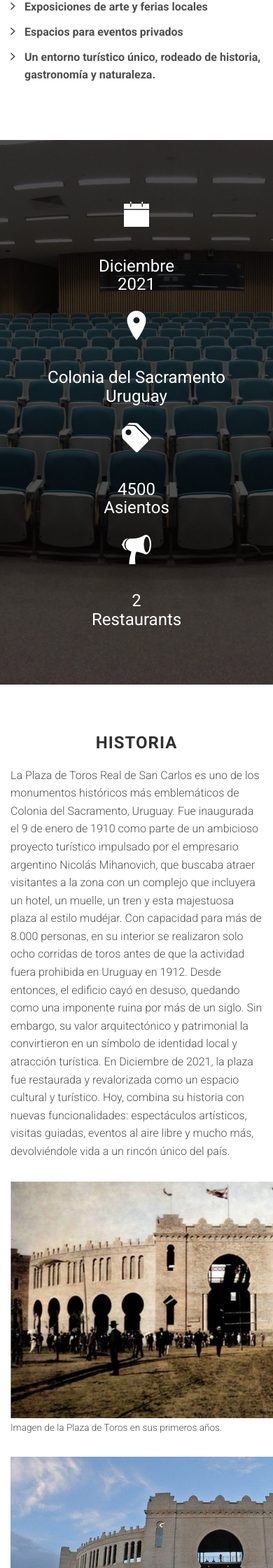
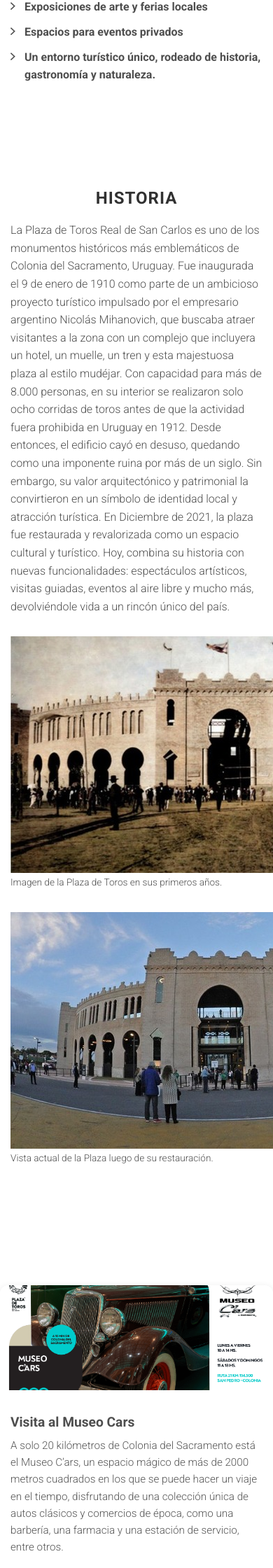
Before and after one commit to Citadin2025/demo-proyecto-plazatoros, a PHP site: page / in a window 390 px wide; the page is wider, and only the part inside the window is pictured. Shown: the part 1825-4065 px from the top of that part at 70% size. Run offline with PHP 8.4, Linux system fonts and the light colour scheme; some libraries are stand-ins or nearby versions.

Commit message:
Cambios y Agregar Eventos

```diff
--- a/assets/css/main.css
+++ b/assets/css/main.css
@@ -604,3 +604,56 @@ ul li {
 .site-footer .social-block li a:hover, .site-footer .social-block li a:focus {
   opacity: 0.8;
 }
+
+.card-container {
+  display: grid;
+  grid-template-columns: repeat(auto-fit, minmax(250px, 1fr));
+  gap: 20px;
+}
+
+.card {
+  background: #fff;
+  border-radius: 12px;
+  box-shadow: 0 2px 10px rgba(0, 0, 0, 0.1);
+  overflow: hidden;
+  transition: transform 0.2s;
+}
+
+.card:hover {
+  transform: translateY(-5px);
+}
+
+.card img {
+  width: 100%;
+  height: 150px;
+  object-fit: cover;
+}
+
+.card-content {
+  padding: 15px;
+}
+
+.card-title {
+  font-size: 1.2em;
+  margin-bottom: 10px;
+}
+
+.card-text {
+  font-size: 0.95em;
+  color: #555;
+}
+
+.card-button {
+  display: inline-block;
+  margin-top: 10px;
+  padding: 8px 12px;
+  background: #007bff;
+  color: #fff;
+  text-decoration: none;
+  border-radius: 6px;
+  transition: background 0.2s;
+}
+
+.card-button:hover {
+  background: #0056b3;
+}
--- a/index.html
+++ b/index.html
@@ -46,16 +46,17 @@
                     <!-- navigation menu -->
                     <li><a data-scroll href="#about">Introducción</a></li>
                     <li><a data-scroll href="#history">Historia</a></li>
-                    <li><a data-scroll href="#schedule">Instalaciónes</a></li>
-                    <li><a data-scroll href="#partner">Eventos</a></li>
-                    <li><a data-scroll href="#photos">Galeria</a></li>
-                    <li><a data-scroll href="#faq">Contactos</a></li>
+                    <li><a data-scroll href="#events">Eventos</a></li>
+                    <li><a data-scroll href="#facilites">Instalaciónes</a></li>
+                    <li><a data-scroll href="#gallery">Galeria</a></li>
+                    <li><a data-scroll href="#contacts">Contactos</a></li>
 
                 </ul>
             </div>
         </div><!-- /.container -->
     </nav>
 
+    <!-- MAIN PAGE -->
     <header id="site-header" class="site-header valign-center">
         <div class="intro">
 
@@ -70,6 +71,7 @@
         </div>
     </header>
 
+    <!-- INTRO -->
     <section id="about" class="section about">
         <div class="container">
             <div class="row">
@@ -108,37 +110,7 @@ Hoy, la Plaza renace como un espacio para la cultura, la música, el arte y los
         </div><!-- /.container -->
     </section>
 
-    <section id="banner_intro" class="section bg-image-1 facts text-center">
-        <div class="container">
-            <div class="row">
-                <div class="col-sm-3">
-
-                    <i class="ion-ios-calendar"></i>
-                    <h3>Diciembre<br>2021</h3>
-
-                </div>
-                <div class="col-sm-3">
-
-                    <i class="ion-ios-location"></i>
-                    <h3>Colonia del Sacramento<br>Uruguay</h3>
-
-                </div>
-                <div class="col-sm-3">
-
-                    <i class="ion-pricetags"></i>
-                    <h3>4500<br>Asientos</h3>
-
-                </div>
-                <div class="col-sm-3">
-
-                    <i class="ion-speakerphone"></i>
-                    <h3>2<br>Restaurants</h3>
-
-                </div>
-            </div><!-- row -->
-        </div><!-- container -->
-    </section>
-
+    <!-- HISTORIA -->
     <section id="history" class="section historia">
     <div class="container">
         <div class="row">
@@ -167,45 +139,49 @@ En Diciembre de 2021, la plaza fue restaurada y revalorizada como un espacio cul
     </div>
 </section>
 
+    <!-- EVENTOS -->
     <section id="events" class="section schedule">
-        <div class="container">
-            <div class="row">
-                <div class="col-md-12">
-                    <h3 class="section-title">Eventos</h3>
+         <div class="card-container">
+    <div class="card">
+      <img src="/demo-proyecto-plazatoros/assets/images/events/Evento Cars.png" alt="Visita al Museo Cars">
+      <div class="card-content">
+        <h3 class="card-title">Visita al Museo Cars</h3>
+        <p class="card-text">A solo 20 kilómetros de Colonia del Sacramento está el Museo C’ars, un espacio mágico de más de 2000 metros cuadrados en los que se puede hacer un viaje en el tiempo, disfrutando de una colección única de autos clásicos y comercios de época, como una barbería, una farmacia y una estación de servicio, entre otros.</p>
+        <a href="https://redtickets.uy/evento/VISITA-al-MUSEO-CARS--Mayo/21445/" class="card-button">Comprar Ticket</a>
       </div>
     </div>
-            <div class="row">
-                <div class="col-md-4 col-sm-6">
-                    <div class="schedule-box">
-                        <div class="time">
-                            <time datetime="09:00">09:00 am</time> - <time datetime="22:00">10:00 am</time>
-                        </div>
-                        <h3>Welcome and intro</h3>
-                        <p>Mustafizur Khan, SD Asia</p>
+
+    <div class="card">
+      <img src="https://assets.voxcity.com/uploads/blog_images/What-is-the-first-place-to-visit-when-you-travel-to-Rome_original.jpg" alt="Imagen 2">
+      <div class="card-content">
+        <h3 class="card-title">Roma</h3>
+        <p class="card-text">Ciudad histórica con ruinas antiguas y una rica cultura.</p>
+        <a href="#" class="card-button">Ver más</a>
       </div>
     </div>
-                <div class="col-md-4 col-sm-6">
-                    <div class="schedule-box">
-                        <div class="time">
-                            <time datetime="10:00">10:00 am</time> - <time datetime="22:00">10:00 am</time>
-                        </div>
-                        <h3>Tips and share</h3>
-                        <p>Mustafizur Khan, SD Asia</p>
+       <div class="card">
+      <img src="https://pohcdn.com/sites/default/files/styles/paragraph__live_banner__lb_image__1880bp/public/live_banner/Tokyo.jpg" alt="Imagen 3">
+      <div class="card-content">
+        <h3 class="card-title">Tokio</h3>
+        <p class="card-text">Metrópolis vibrante que combina tradición y modernidad.</p>
+        <a href="#" class="card-button">Ver más</a>
       </div>
     </div>
-                <div class="col-md-4 col-sm-6">
-                    <div class="schedule-box">
-                        <div class="time">
-                            <time datetime="10:00">10:00 am</time> - <time datetime="22:00">10:00 am</time>
-                        </div>
-                        <h3>View from the top</h3>
-                        <p>Mustafizur Khan, SD Asia</p>
+  <div class="card">
+      <img src="https://image-tc.galaxy.tf/wijpeg-7ellqz2uqv2l9plk30futx9jr/experiencias-machu-picchu_wide.jpg?crop=0%2C63%2C1200%2C675" alt="Imagen 4">
+      <div class="card-content">
+        <h3 class="card-title">Machu Picchua</h3>
+        <p class="card-text">Antigua ciudad inca en lo alto de los Andes peruanos.</p>
+        <a href="#" class="card-button">Ver más</a>
       </div>
     </div>
+    <!-- Acá podemos agregar más cards -->
+     <!-- Atte profe Mariano -->
   </div>
     </section>
 
-    <section id="partner" class="section partner">
+    <!-- INSTALACIÓNES -->
+    <section id="facilities" class="section partner">
         <div class="container">
             <div class="row">
                 <div class="col-md-12">
@@ -245,7 +221,7 @@ En Diciembre de 2021, la plaza fue restaurada y revalorizada como un espacio cul
 
 
 
-    <section id="photos" class="section photos">
+    <section id="gallery" class="section photos">
         <div class="container">
             <div class="row">
                 <div class="col-md-12">
@@ -296,7 +272,7 @@ En Diciembre de 2021, la plaza fue restaurada y revalorizada como un espacio cul
             </div>
         </div>
     </section>
-    <section id="faq" class="section faq">
+    <section id="contacts" class="section faq">
         <div class="container">
             <div class="row">
                 <div class="col-md-12">
```
Also changed, not shown: assets/images/events/Evento Cars.png (added). Lines whose indentation alone changed are shown as unchanged.
